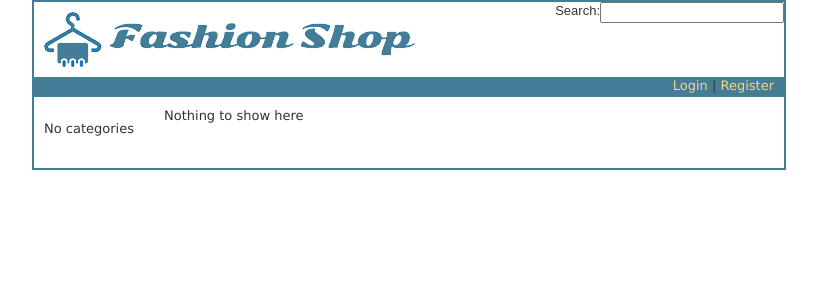
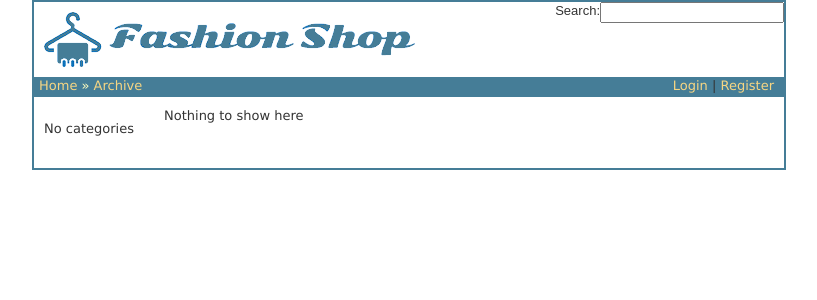
Before and after one commit to barta3/ch.bfh.bti7054.w2013.p.FashionShop, a Django app: template userauth/templates/userauth/archive.html in a window 1280 px wide. Shown: the top 300 px of the page, without its empty margins (231-1048 px from the left). Run offline with Django 3.2, Linux system fonts and the light colour scheme; the template is opened without the code that fills it, so the values that code supplies are empty; some libraries are stand-ins or nearby versions.

Commit message:
Breadcrumb

```diff
--- a/checkout/templates/checkout/overview.html
+++ b/checkout/templates/checkout/overview.html
@@ -1,6 +1,10 @@
 {% extends "home/index.html" %}
 
 {% load i18n %}
+
+{% block breadcrumbs %}
+    {{ block.super }} » <a href="{% url 'checkout.views.overview' %}">{% trans "Checkout" %}</a>
+{% endblock %}
 
 {% block shoppingCart %}
 {% endblock %}
--- a/home/static/css/style.css
+++ b/home/static/css/style.css
@@ -70,6 +70,12 @@ a:hover {
 	padding: 0 10px;
 }
 
+#breadcrumb {
+	float: left;
+	color: #FFFDC0;
+	padding-left: 5px;
+}
+
 #content {
 	float: right;
 	width: 620px;
--- a/home/templates/home/index.html
+++ b/home/templates/home/index.html
@@ -26,6 +26,7 @@
             <p class="browsehappy">You are using an <strong>outdated</strong> browser. Please <a href="http://browsehappy.com/">upgrade your browser</a> to improve your experience.</p>
         <![endif]-->
     <div id="wrapper">
+
         <div id="header">
         	<div id="searchField" class="ui-widget">
   				<label for="search">Search: </label>
@@ -34,6 +35,9 @@
         </div>
 
         <div id="topmenu">
+        <div id="breadcrumb">
+        {% block breadcrumbs %}<a href="/home/">Home</a>{% endblock %}
+        </div>
         <div id="usermenu">
 
                 {% block toggle_login %}
--- a/home/templates/home/prodlist.html
+++ b/home/templates/home/prodlist.html
@@ -1,4 +1,9 @@
 {% extends "home/index.html" %}
+
+{% block breadcrumbs %}
+    {{ block.super }} » <a href="{% url 'home.views.productListByCategory' title %}">{{ title }}</a>
+{% endblock %}
+
 {% block content %}
 	{% if prod_list %}
 
--- a/home/templates/home/productDetail.html
+++ b/home/templates/home/productDetail.html
@@ -1,5 +1,11 @@
 {% extends "home/index.html" %}
 {% load i18n %}
+
+{% block breadcrumbs %}
+    {{ block.super }} »
+    <a href="{% url 'home.views.productListByCategory' cat_name %}">{{ cat_name }}</a> »
+    <a>{{ title }}</a>
+{% endblock %}
 
 {% block content %}
 	<h1> {{ prod.name }} </h1>
--- a/home/views.py
+++ b/home/views.py
@@ -20,6 +20,7 @@ def productListByCategory(request, cat_name):
 
     addCategories(context)
     _addCartInfos(context, request)
+    context['title'] = cat_name
 
     return render(request, 'home/prodlist.html', context)
 
@@ -35,8 +36,10 @@ def productDetail(request, cat_name, prod_id):
         context ['prod'] = Product.objects.get(id=prod_id)
         addCategories(context)
         _addCartInfos(context, request)
+        context['title'] =  Product.objects.get(id=prod_id).name
 
     context['form'] = form
+    context['cat_name'] = cat_name
     return render(request, 'home/productDetail.html', context)
 
 def _addToCart(request, cat_name, prod_id, size):
--- a/userauth/templates/userauth/archive.html
+++ b/userauth/templates/userauth/archive.html
@@ -1,5 +1,9 @@
 {% extends "home/index.html" %}
+{% load i18n %}
 
+{% block breadcrumbs %}
+    {{ block.super }} » <a href="{% url 'userauth.views.archive' %}">{% trans "Archive" %}</a>
+{% endblock %}
 
 {% block shoppingCart %}
 {% endblock %}
```
Also changed, not shown: other parts of home/static/css/style.css (+1 -1 lines), README.md.
